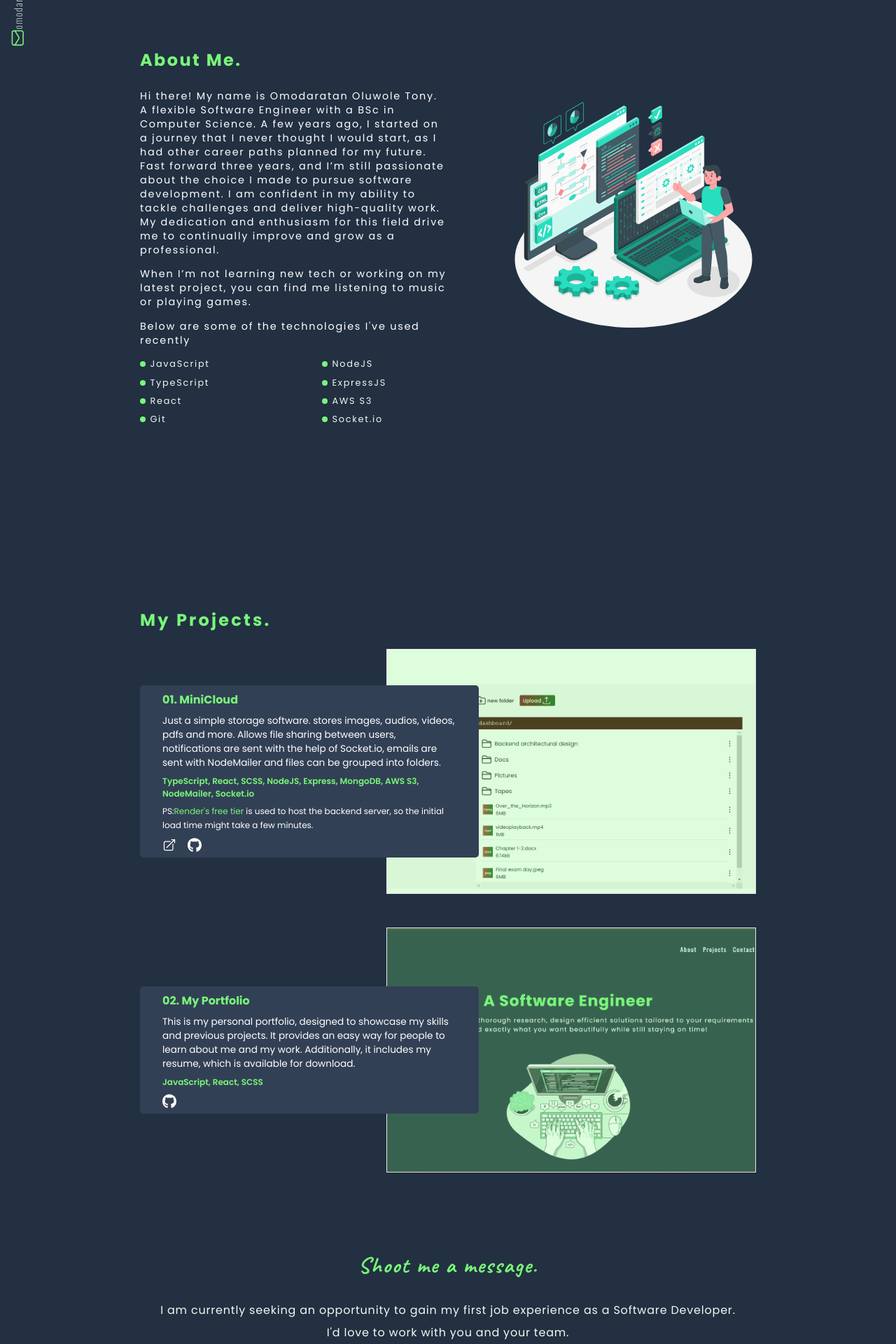
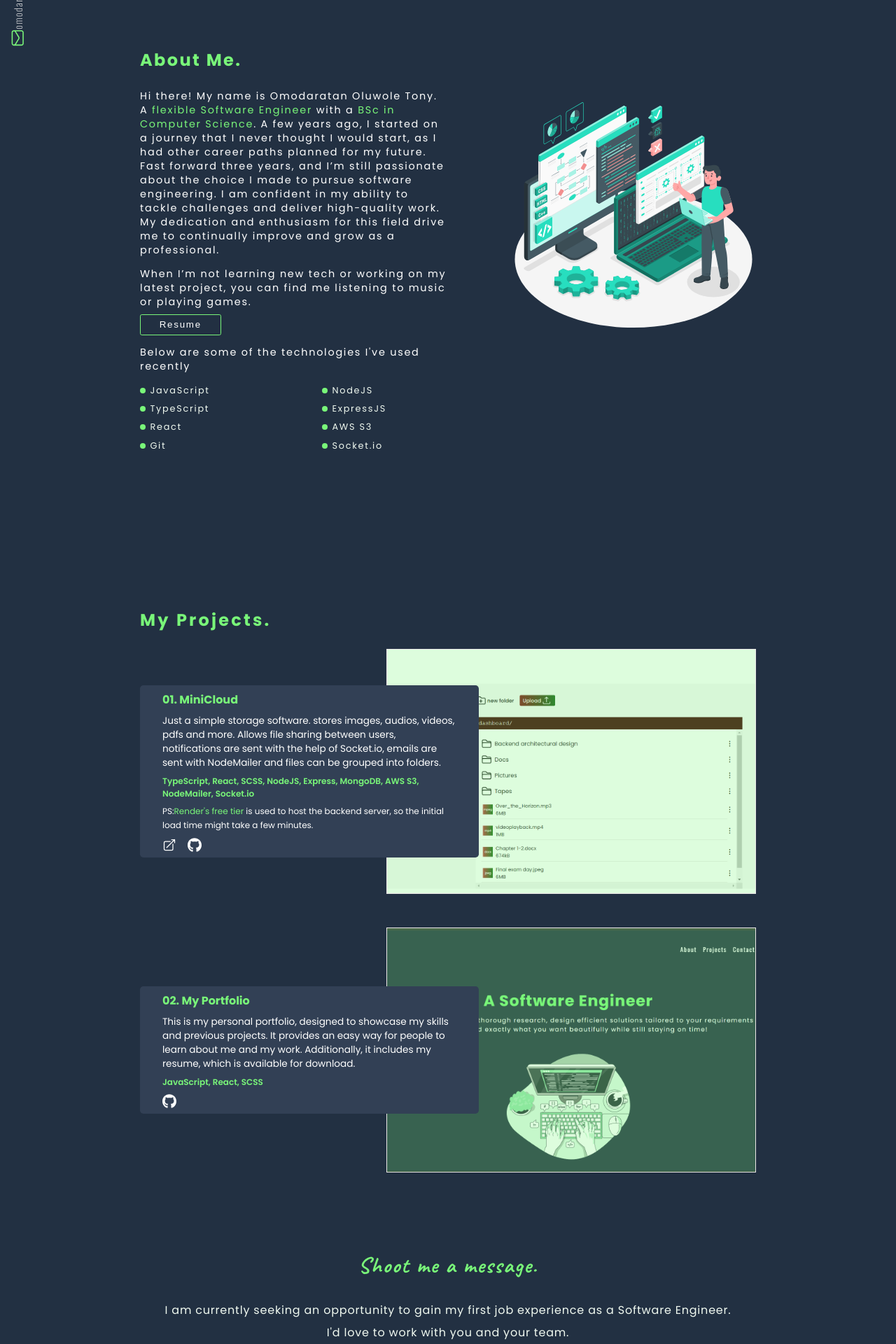
Before and after one commit to Tonywhite1997/my-portfolio, a React (Vite) app: page / in a window 1280 px wide. Shown: the part 700-2620 px from the top of the page at 70% size. Built offline with nearby package versions, Linux system fonts and the light colour scheme; no server answers; a web font is replaced by a local one.

Commit message:
darkened the placeholder texts and emphasized my role and my degree.

```diff
--- a/src/components/About.jsx
+++ b/src/components/About.jsx
@@ -15,8 +15,12 @@ function About({aboutRef}) {
         </div>
         <div className='about-description'>
             <div className='text-des'>
-                <p className='my-des'>Hi there! My name is Omodaratan Oluwole Tony. A flexible Software Engineer with a BSc in Computer Science. A few years ago, I started on a journey that I never thought I would start, as I had other career paths planned for my future. Fast forward three years, and I’m still passionate about the choice I made to pursue software development. I am confident in my ability to tackle challenges and deliver high-quality work. My dedication and enthusiasm for this field drive me to continually improve and grow as a professional.</p>
+                <p className='my-des'>Hi there! My name is Omodaratan Oluwole Tony. A <span className='special'>flexible Software Engineer</span> with a <span className='special'>BSc in Computer Science</span>. A few years ago, I started on a journey that I never thought I would start, as I had other career paths planned for my future. Fast forward three years, and I’m still passionate about the choice I made to pursue software engineering. I am confident in my ability to tackle challenges and deliver high-quality work. My dedication and enthusiasm for this field drive me to continually improve and grow as a professional.</p>
                 <p className='my-des'>When I’m not learning new tech or working on my latest project, you can find me listening to music or playing games.</p>
+
+                <div className='btn-container'>
+                  <button>Resume</button>
+                </div>
 
                 <div className='technologies-container'>
                     <p>Below are some of the technologies I've used recently</p>
--- a/src/components/Contact.jsx
+++ b/src/components/Contact.jsx
@@ -80,7 +80,7 @@ function Contact({contactRef}) {
   return (
     <section data-aos="fade-up" className='contact' ref={contactRef}>
       <h2>Shoot me a message.</h2>
-      <p>I am currently seeking an opportunity to gain my first job experience as a Software Developer.</p>
+      <p>I am currently seeking an opportunity to gain my first job experience as a Software Engineer.</p>
       <p className='text'>I'd love to work with you and your team.</p>
 
       <form className='form'>
--- a/src/styles/_about.scss
+++ b/src/styles/_about.scss
@@ -37,6 +37,35 @@
             letter-spacing: .11rem;
             line-height: 1.25rem;
             font-size: .9rem;
+
+            .special {
+                // border: 1px solid red;
+                color: rgb(121, 246, 121);
+            }
+
+            .btn-container {
+                // border: 1px solid red;
+                display: flex;
+                margin-top: -.5em;
+                margin-bottom: 1em;
+
+                button {
+                    padding: .5em 2em;
+                    border: none;
+                    border-radius: .2em;
+                    border: 1px solid rgb(121, 246, 121);
+                    background-color: transparent;
+                    color: rgb(255, 255, 255);
+                    cursor: pointer;
+                    transition: 0.3s;
+                    letter-spacing: .11rem;
+
+                    &:hover {
+                        border: 1px solid white;
+                        color: rgb(121, 246, 121);
+                    }
+                }
+            }
 
             .my-des {
                 margin-bottom: 1em;
--- a/src/styles/_contact.scss
+++ b/src/styles/_contact.scss
@@ -67,7 +67,7 @@
                     border-radius: .2em;
 
                     &::placeholder {
-                        color: rgb(240, 249, 240);
+                        color: rgb(200, 201, 200);
                     }
                 }
             }
@@ -99,7 +99,7 @@
                 border-radius: .3em;
 
                 &::placeholder {
-                    color: rgb(240, 249, 240);
+                    color: rgb(200, 201, 200);
                 }
             }
         }
--- a/src/styles/root.css
+++ b/src/styles/root.css
@@ -301,6 +301,36 @@
   letter-spacing: .11rem;
   line-height: 1.25rem;
   font-size: .9rem;
+}
+
+.about-page .about-description .text-des .special {
+  color: #79f679;
+}
+
+.about-page .about-description .text-des .btn-container {
+  display: -webkit-box;
+  display: -ms-flexbox;
+  display: flex;
+  margin-top: -.5em;
+  margin-bottom: 1em;
+}
+
+.about-page .about-description .text-des .btn-container button {
+  padding: .5em 2em;
+  border: none;
+  border-radius: .2em;
+  border: 1px solid #79f679;
+  background-color: transparent;
+  color: white;
+  cursor: pointer;
+  -webkit-transition: 0.3s;
+  transition: 0.3s;
+  letter-spacing: .11rem;
+}
+
+.about-page .about-description .text-des .btn-container button:hover {
+  border: 1px solid white;
+  color: #79f679;
 }
 
 .about-page .about-description .text-des .my-des {
@@ -661,19 +691,19 @@
 }
 
 .contact .form .name-email-container .container input::-webkit-input-placeholder {
-  color: #f0f9f0;
+  color: #c8c9c8;
 }
 
 .contact .form .name-email-container .container input:-ms-input-placeholder {
-  color: #f0f9f0;
+  color: #c8c9c8;
 }
 
 .contact .form .name-email-container .container input::-ms-input-placeholder {
-  color: #f0f9f0;
+  color: #c8c9c8;
 }
 
 .contact .form .name-email-container .container input::placeholder {
-  color: #f0f9f0;
+  color: #c8c9c8;
 }
 
 .contact .form .message-container {
@@ -708,19 +738,19 @@
 }
 
 .contact .form .message-container .message::-webkit-input-placeholder {
-  color: #f0f9f0;
+  color: #c8c9c8;
 }
 
 .contact .form .message-container .message:-ms-input-placeholder {
-  color: #f0f9f0;
+  color: #c8c9c8;
 }
 
 .contact .form .message-container .message::-ms-input-placeholder {
-  color: #f0f9f0;
+  color: #c8c9c8;
 }
 
 .contact .form .message-container .message::placeholder {
-  color: #f0f9f0;
+  color: #c8c9c8;
 }
 
 .contact .form .button button {
```
Also changed, not shown: 1 other file (tests, documents, lock files or other folders).
